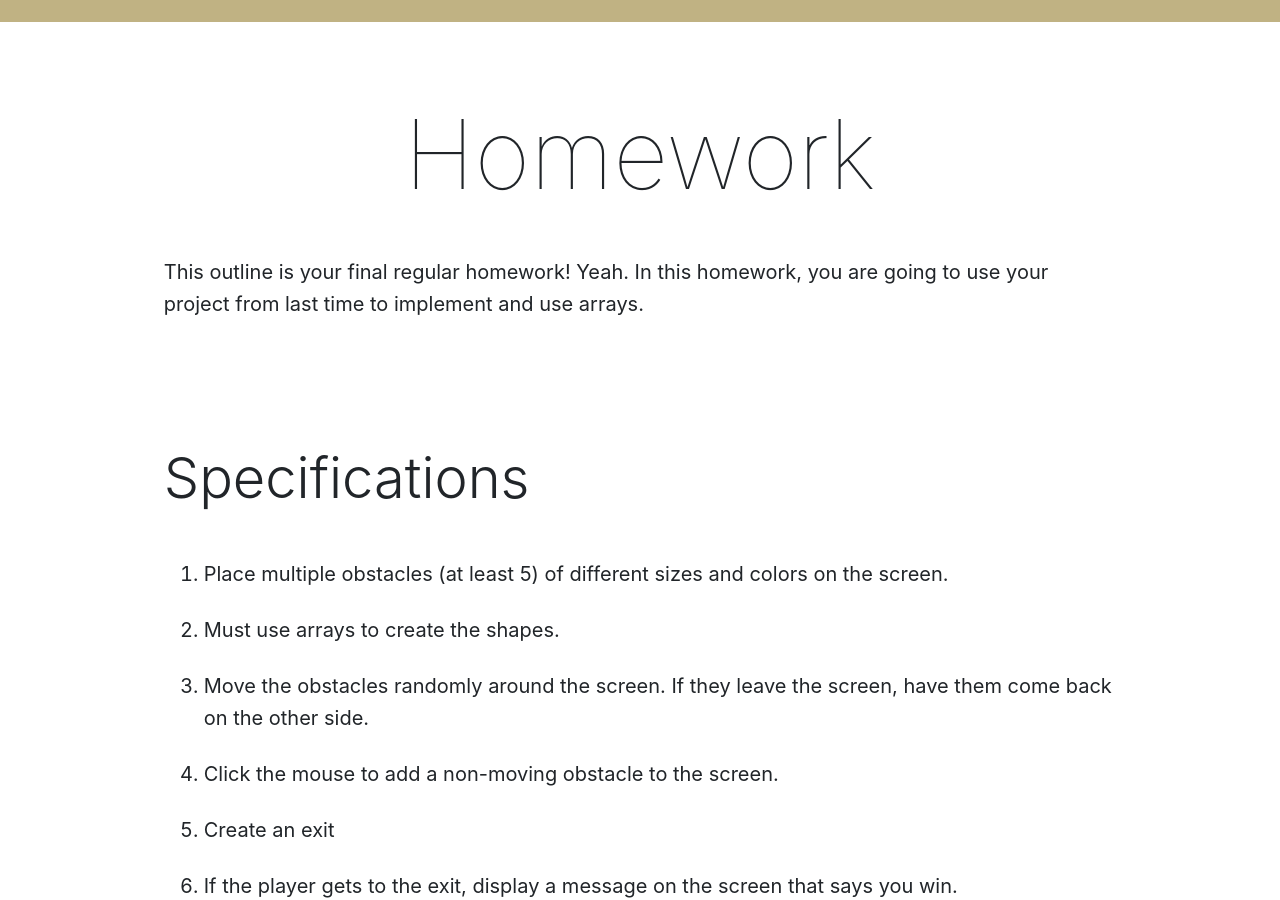
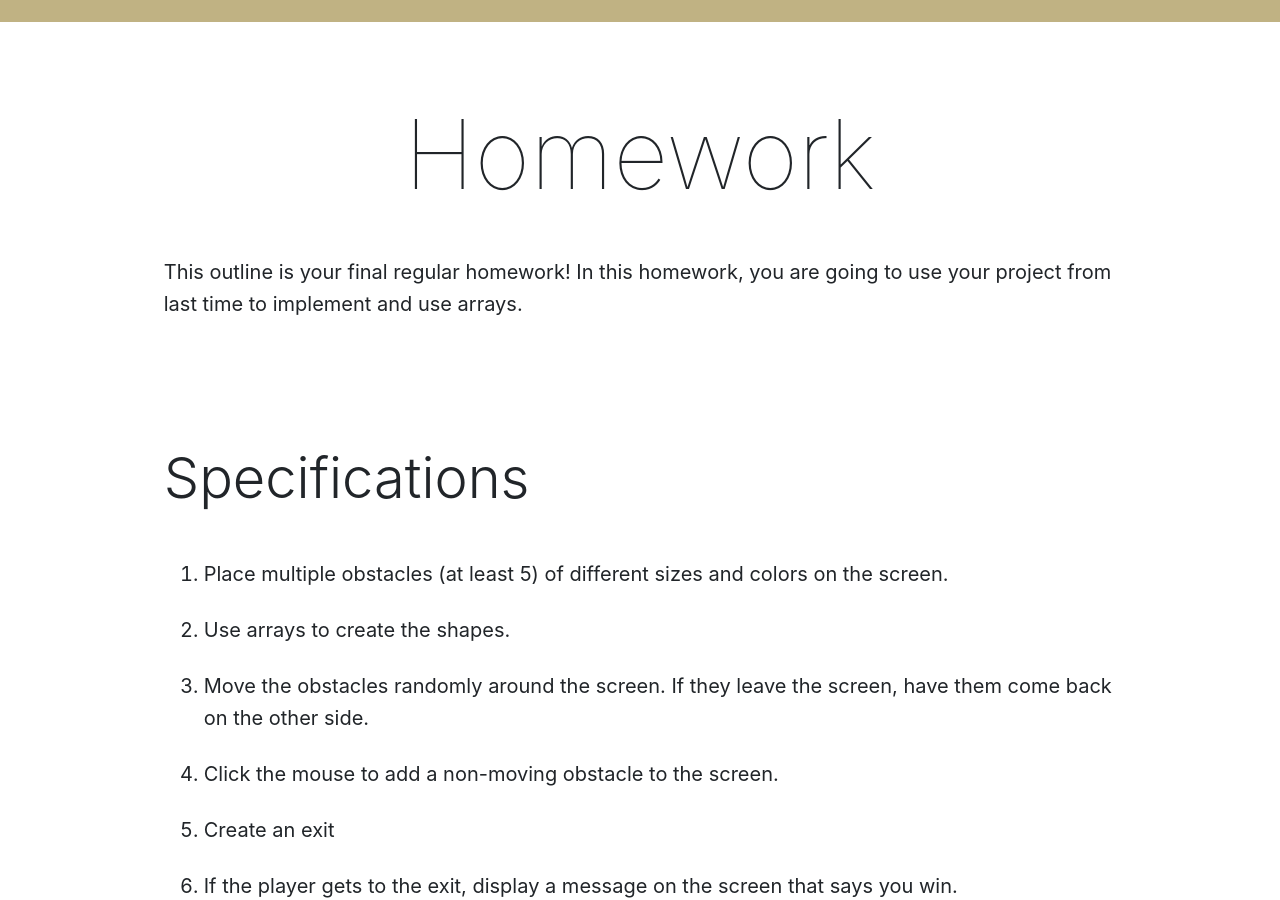
Before and after one commit to Montana-Media-Arts/120_CreativeCoding1-Fall2020, a Jekyll site: the page built from modules/week-13/_posts/2015-01-01-homework.md, in a window 1280 px wide and 900 px high, scrolled down 325 px. Built offline with Jekyll 4.4.1, drawn with Linux system fonts in a browser that asks for light colours; nearby versions of some CDN libraries.

Commit message:
updated text

```diff
--- a/modules/week-13/_posts/2015-01-01-homework.md
+++ b/modules/week-13/_posts/2015-01-01-homework.md
@@ -6,12 +6,12 @@ jotted: false
 
 # Homework
 
-This outline is your final regular homework!  Yeah.  In this homework, you are going to use your project from last time to implement and use arrays.
+This outline is your final regular homework! In this homework, you are going to use your project from last time to implement and use arrays.
 
 ## Specifications
 
 1. Place multiple obstacles (at least 5) of different sizes and colors on the screen.
-2. Must use arrays to create the shapes.
+2. Use arrays to create the shapes.
 3. Move the obstacles randomly around the screen.  If they leave the screen, have them come back on the other side.
 4. Click the mouse to add a non-moving obstacle to the screen.
 5. Create an exit
```
Also changed, not shown: modules/week-13/_posts/2016-01-01-final.md (+3 -1 lines).
